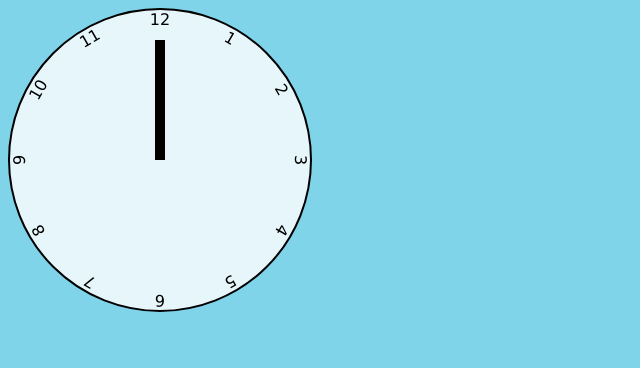
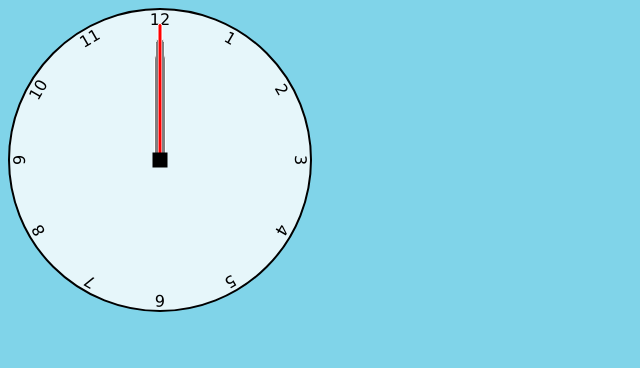
Before and after one commit to bvedant/clock, a plain HTML site: page index.html in a window 1280 px wide. Shown: the whole page, without its empty margins (0-640 px from the left). Drawn offline with Linux system fonts and the light colour scheme.

Commit message:
styled clock hands

```diff
--- a/styles.css
+++ b/styles.css
@@ -66,9 +66,41 @@ body {
     position: absolute;
     bottom: 50%;
     left: 50%;
-    width: 10px;
-    height: 40%;
     background-color: black;
+    border: 1px solid white;
+    border-top-left-radius: 10px;
+    border-top-right-radius: 10px;
     transform-origin: bottom;
-    transform: translateX(-50%) rotate(var(--rotation));
+    z-index: 10;
+    transform: translateX(-50%) rotate(calc(var(--rotation) * 1deg));
 }
+
+.clock::after {
+  content: '';
+  position: absolute;
+  background-color: black;
+  z-index: 11;
+  width: 15px;
+  height: 15px;
+  top: 50%;
+  left: 50%;
+  transform: translate(-50%, -50%);
+}
+
+.clock .hand.hour {
+  width: 10px;
+  height: 35%;
+  background-color: black;
+}
+
+.clock .hand.minute {
+  width: 7px;
+  height: 40%;
+  background-color: black;
+}
+
+.clock .hand.second {
+  width: 3px;
+  height: 45%;
+  background-color: red;
+}
```
